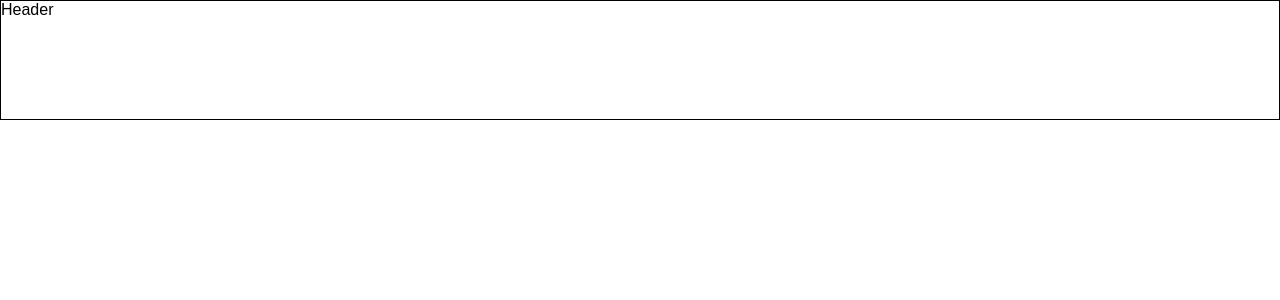
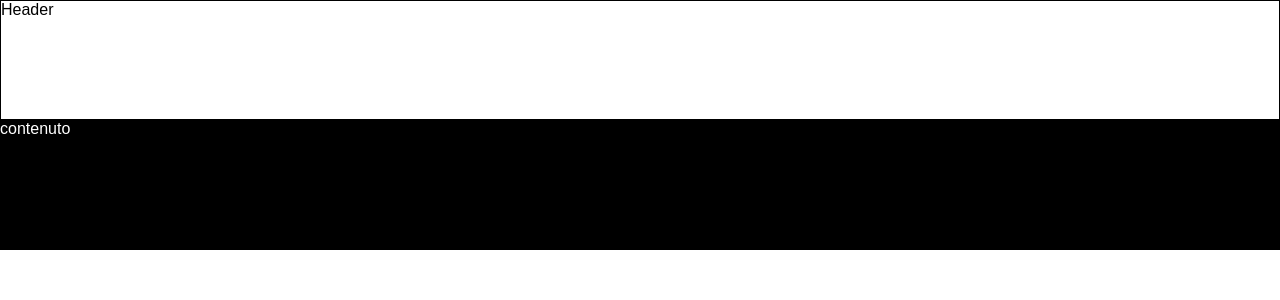
Before and after one commit to valeriobilli/vite-comics, a Vue app: page / in a window 1280 px wide. Shown: the top 300 px of the page. Built offline with nearby package versions, Linux system fonts and the light colour scheme.

Commit message:
Add component AppContent

```diff
--- a/src/App.vue
+++ b/src/App.vue
@@ -1,15 +1,18 @@
 <script>
 import AppHeader from './components/AppHeader.vue'
+import AppContent from './components/AppContent.vue'
 
 export default {
   components: {
-    AppHeader
+    AppHeader,
+    AppContent
   }
 }
 </script>
 
 <template>
   <AppHeader />
+  <AppContent />
 </template>
 
 <style scoped></style>
--- /dev/null
+++ b/src/components/AppContent.vue
@@ -0,0 +1,19 @@
+<script>
+export default {
+    name: "AppContent"
+}
+</script>
+
+<template>
+    <div class="container">
+        contenuto
+    </div>
+</template>
+
+<style scoped>
+.container {
+    min-height: 130px;
+    background-color: black;
+    color: white;
+}
+</style>
```
